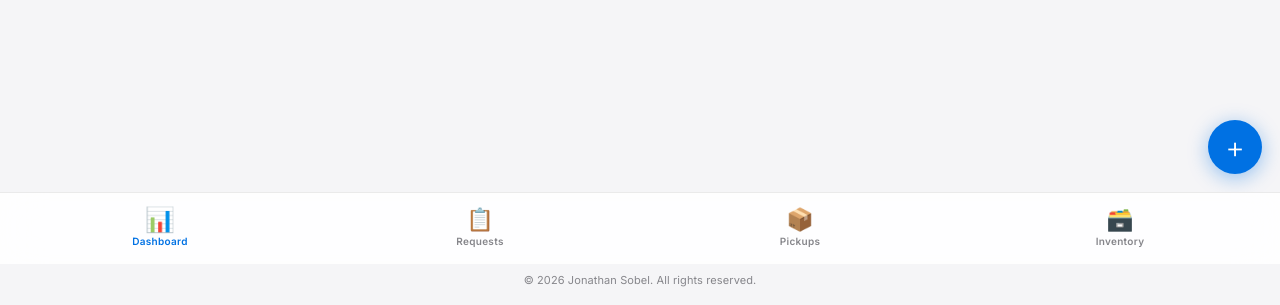
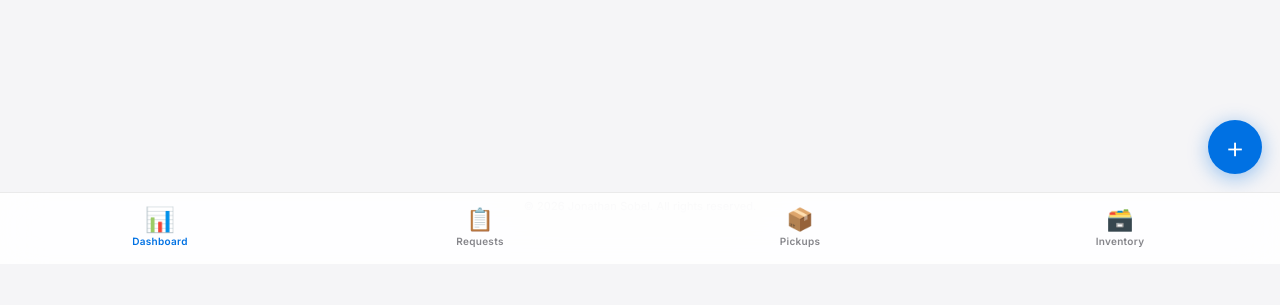
Before and after one commit to JonathanSobel/fieldlog, a website: page public/index.html in a window 1280 px wide. Shown: the part 536-841 px from the top of the page. After the commit the page ends 800 px from the top, so only its background shows below. Drawn offline with Linux system fonts and the light colour scheme; no server answers.

Commit message:
fix: footer always visible inside nav bar on all devices

```diff
--- a/public/style.css
+++ b/public/style.css
@@ -687,11 +687,20 @@ input, textarea, select, button {
 
 /* ── FOOTER ───────────────────────────────────── */
 #footer {
-  text-align: center;
+  position: fixed;
+  bottom: 0;
+  left: 0;
+  right: 0;
+  height: var(--nav);
+  display: flex;
+  align-items: flex-start;
+  justify-content: center;
+  padding-top: 6px;
   font-size: 11px;
   color: var(--muted);
-  padding: 8px 16px 16px;
   letter-spacing: .1px;
+  pointer-events: none;
+  z-index: 199;
 }
 
 /* ── DESKTOP ──────────────────────────────────── */
```
Also changed, not shown: public/index.html (+0 -1 lines).
